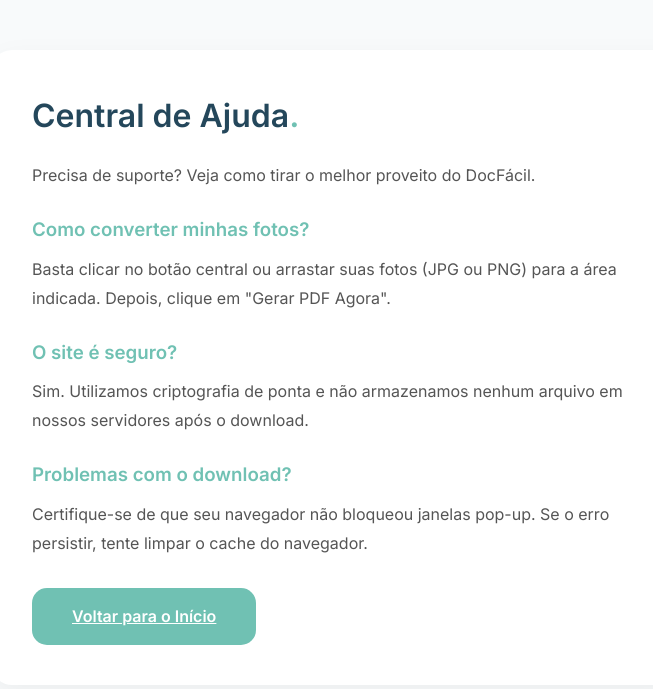
After one commit to duathami/DocFacil, a FastAPI app: template app/templates/ajuda.html in a window 1280 px wide. The commit adds this page. Shown: the top 689 px of the page, without its empty margins (298-951 px from the left). Run offline with FastAPI, Linux system fonts and the light colour scheme; the template is opened without the code that fills it, so the values that code supplies are empty.

Commit message:
Finalizando páginas de suporte e adicionando script AdSense

```diff
--- /dev/null
+++ b/app/templates/ajuda.html
@@ -0,0 +1,27 @@
+<!DOCTYPE html>
+<html lang="pt-br">
+<head>
+    <meta charset="UTF-8">
+    <meta name="viewport" content="width=device-width, initial-scale=1.0">
+    <title>Central de Ajuda - DocFácil</title>
+    <link rel="stylesheet" href="/static/css/style.css">
+    <link href="https://fonts.googleapis.com/css2?family=Inter:wght@400;600&display=swap" rel="stylesheet">
+</head>
+<body class="legal-page">
+    <div class="container-legal">
+        <h1>Central de Ajuda<span>.</span></h1>
+        <p>Precisa de suporte? Veja como tirar o melhor proveito do DocFácil.</p>
+
+        <h3>Como converter minhas fotos?</h3>
+        <p>Basta clicar no botão central ou arrastar suas fotos (JPG ou PNG) para a área indicada. Depois, clique em "Gerar PDF Agora".</p>
+
+        <h3>O site é seguro?</h3>
+        <p>Sim. Utilizamos criptografia de ponta e não armazenamos nenhum arquivo em nossos servidores após o download.</p>
+
+        <h3>Problemas com o download?</h3>
+        <p>Certifique-se de que seu navegador não bloqueou janelas pop-up. Se o erro persistir, tente limpar o cache do navegador.</p>
+
+        <a href="/" class="btn-primary" style="margin-top: 30px; display: inline-block; width: auto;">Voltar para o Início</a>
+    </div>
+</body>
+</html>
--- a/app/templates/index.html
+++ b/app/templates/index.html
@@ -6,6 +6,7 @@
     <title>DocFácil | O Scanner do MEI</title>
     <link rel="stylesheet" href="/static/css/style.css">
     <link href="https://fonts.googleapis.com/css2?family=Inter:wght@400;600;800&display=swap" rel="stylesheet">
+    <script async src="https://pagead2.googlesyndication.com/pagead/js/adsbygoogle.js?client=ca-pub-XXXXXXXXXXXX" crossorigin="anonymous"></script>
 </head>
 <body>
 
```
